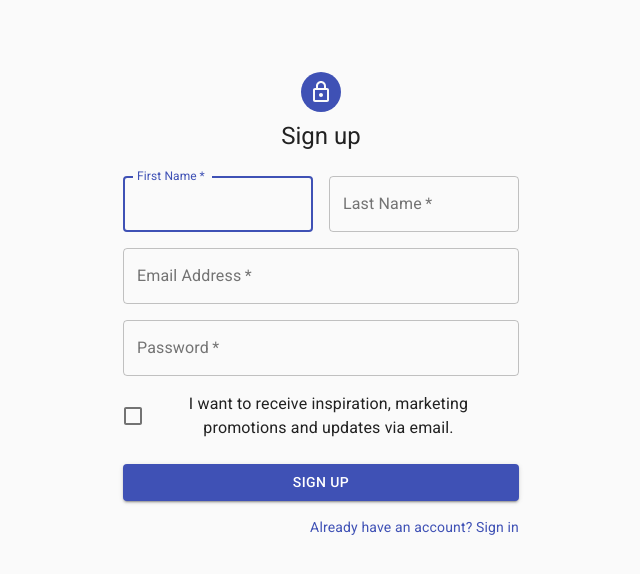
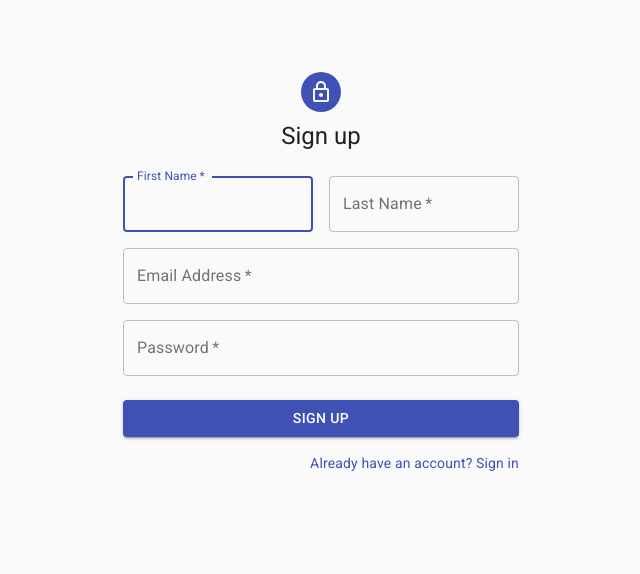
Before and after one commit to SCastanedaMunoz/Project-3, a React (Create React App) app: page /SignUp in a window 1280 px wide. Shown: the top 574 px of the page, without its empty margins (319-959 px from the left). Built offline with nearby package versions, Linux system fonts and the light colour scheme.

Commit message:
Sign Up Change

```diff
--- a/src/pages/SignUp.js
+++ b/src/pages/SignUp.js
@@ -11,19 +11,12 @@ import LockOutlinedIcon from '@material-ui/icons/LockOutlined';
 import Typography from '@material-ui/core/Typography';
 import { makeStyles } from '@material-ui/core/styles';
 import Container from '@material-ui/core/Container';
+import InputLabel from '@material-ui/core/InputLabel';
+import MenuItem from '@material-ui/core/MenuItem';
+import FormHelperText from '@material-ui/core/FormHelperText';
+import FormControl from '@material-ui/core/FormControl';
+import Select from '@material-ui/core/Select';
 
-function Copyright() {
-  return (
-    <Typography variant="body2" color="textSecondary" align="center">
-      {'Copyright © '}
-      <Link color="inherit" href="https://material-ui.com/">
-        Your Website
-      </Link>{' '}
-      {new Date().getFullYear()}
-      {'.'}
-    </Typography>
-  );
-}
 
 const useStyles = makeStyles((theme) => ({
     paper: {
@@ -47,7 +40,11 @@ const useStyles = makeStyles((theme) => ({
 
 export default function SignUp() {
     const classes = useStyles();
+    const [age, setAge] = React.useState('');
 
+    const handleChange = (event) => {
+        setAge(event.target.value);
+    };
     return (
         <Container component="main" maxWidth="xs">
             <CssBaseline />
@@ -106,12 +103,26 @@ export default function SignUp() {
                                 autoComplete="current-password"
                             />
                         </Grid>
-            <Grid item xs={12}>
-              <FormControlLabel
-                control={<Checkbox value="allowExtraEmails" color="primary" />}
-                label="I want to receive inspiration, marketing promotions and updates via email."
-              />
-            </Grid>
+                        {/* Maybe add later */}
+                        {/* <FormControl required className={classes.formControl}>
+                            <InputLabel id="demo-simple-select-required-label">Age</InputLabel>
+                            <Select
+                                labelId="demo-simple-select-required-label"
+                                id="demo-simple-select-required"
+                                value={age}
+                                onChange={handleChange}
+                                className={classes.selectEmpty}
+                            >
+                                <MenuItem value="">
+                                    <em>None</em>
+                                </MenuItem>
+                                <MenuItem value={17}>Under 18</MenuItem>
+                                <MenuItem value={20}>18-30</MenuItem>
+                                <MenuItem value={30}>31-54</MenuItem>
+                                <MenuItem value={30}>31-54</MenuItem>
+                            </Select>
+                            <FormHelperText>Required</FormHelperText>
+                        </FormControl> */}
                     </Grid>
                     <Button
                         type="submit"
```
Lines whose indentation alone changed are shown as unchanged.
